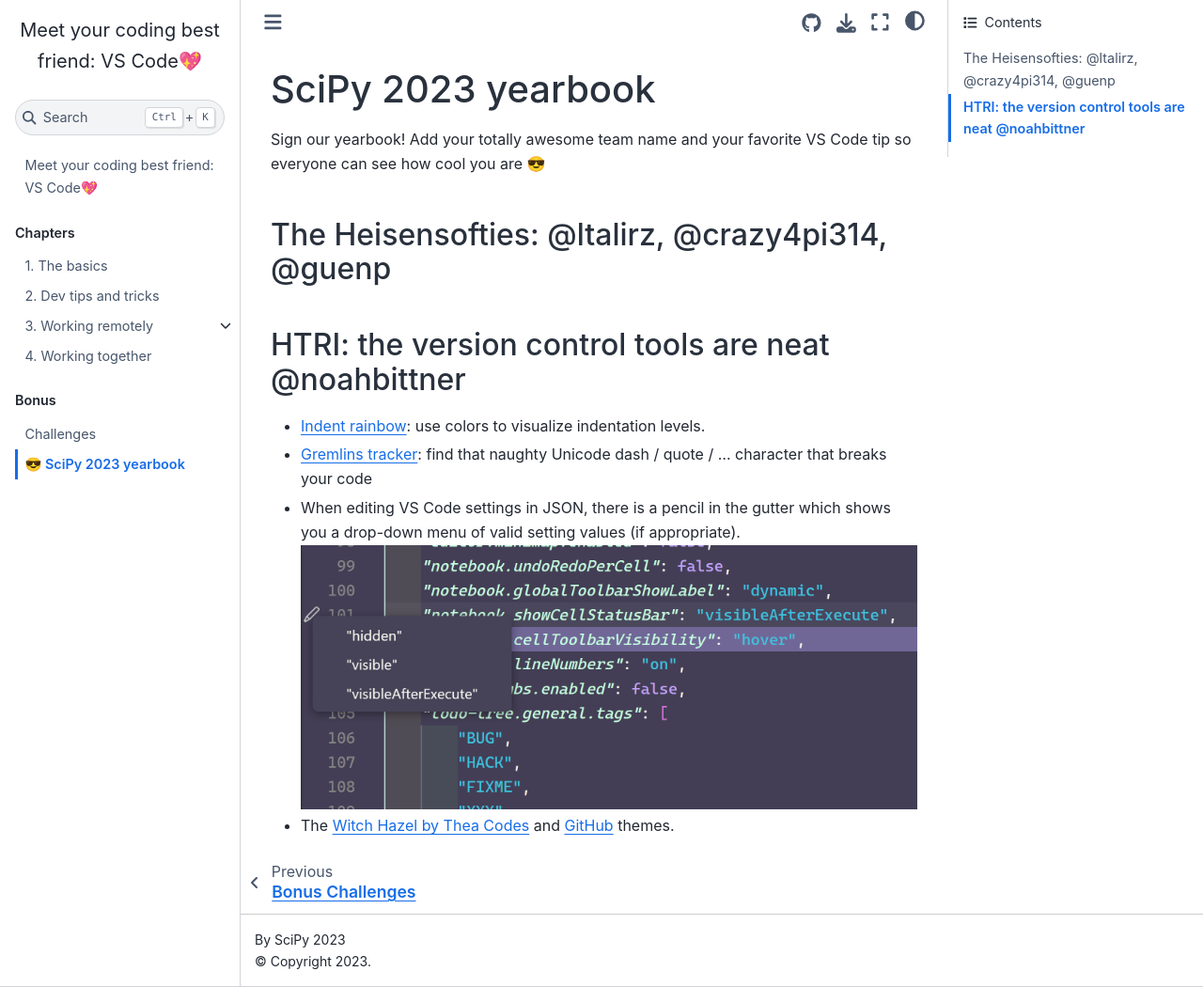
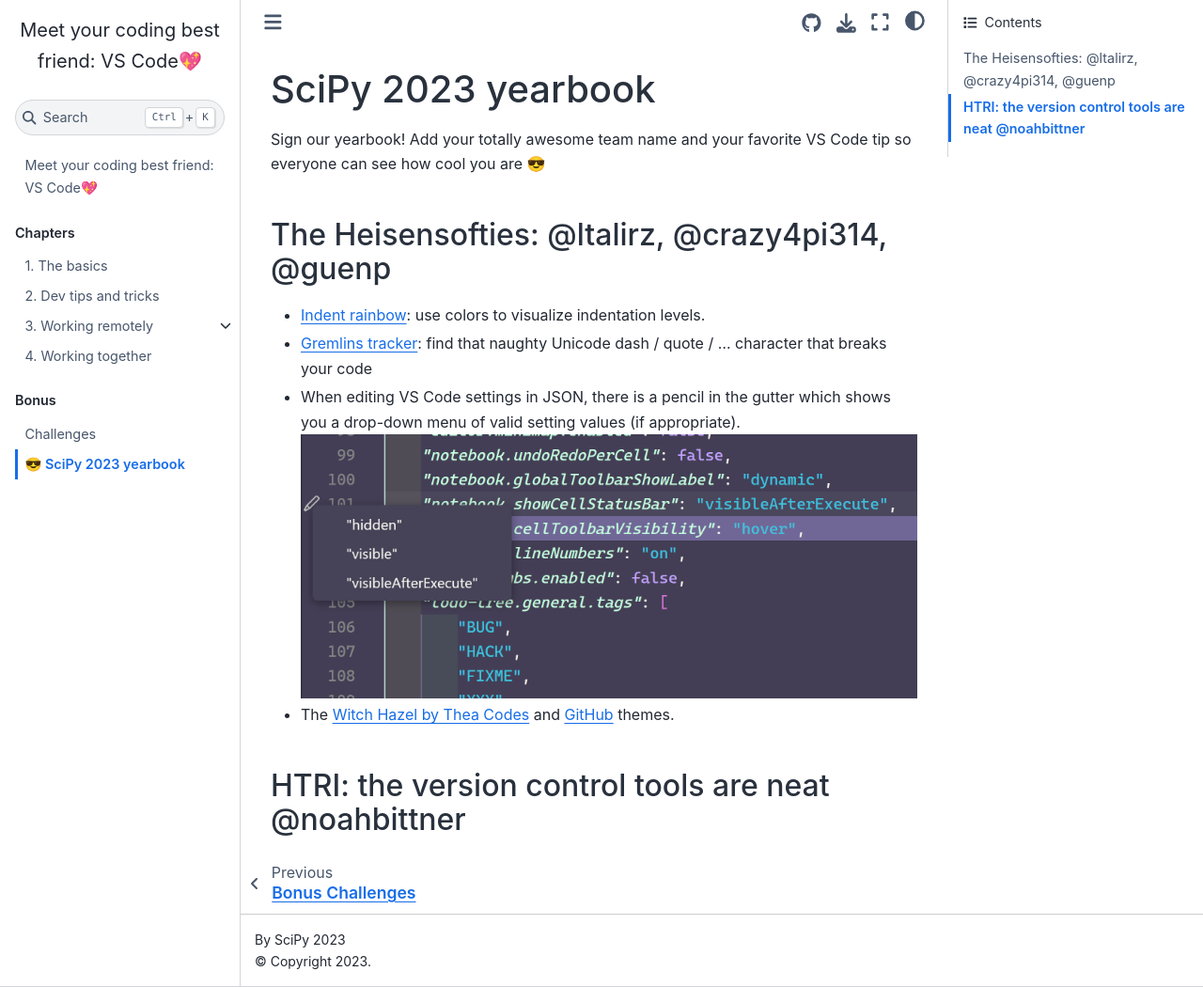
Before and after one commit to crazy4pi314/scipy-vscode-tutorial, a Jupyter Book: the page built from yearbook2023.md, in a window 1280 px wide and 1050 px high. Shown: the whole window at 94% size. Built offline with Jupyter Book 1.0.4 settings and Sphinx 7.4.7 and the Sphinx Book theme 1.1.4, drawn with Linux system fonts in a browser that asks for light colours.

```diff
--- a/yearbook2023.md
+++ b/yearbook2023.md
@@ -3,10 +3,11 @@
 Sign our yearbook! Add your totally awesome team name and your favorite VS Code tip so everyone can see how cool you are 😎
 
 ## The Heisensofties: @ltalirz, @crazy4pi314, @guenp
-## HTRI: the version control tools are neat @noahbittner
 
 - [Indent rainbow](https://marketplace.visualstudio.com/items?itemName=oderwat.indent-rainbow): use colors to visualize indentation levels.
 - [Gremlins tracker](https://marketplace.visualstudio.com/items?itemName=nhoizey.gremlins): find that naughty Unicode dash / quote / ... character that breaks your code
 - When editing VS Code settings in JSON, there is a pencil in the gutter which shows you a drop-down menu of valid setting values (if appropriate).
 ![Screenshot of a JSON editor window with a pencil icon in the gutter which has a drop down for the valid setting values for that line.](static/setting-json-tip.png)
 - The [Witch Hazel by Thea Codes](https://marketplace.visualstudio.com/items?itemName=TheaFlowers.witch-hazel) and [GitHub](https://marketplace.visualstudio.com/items?itemName=GitHub.github-vscode-theme) themes.
+
+## HTRI: the version control tools are neat @noahbittner
```
